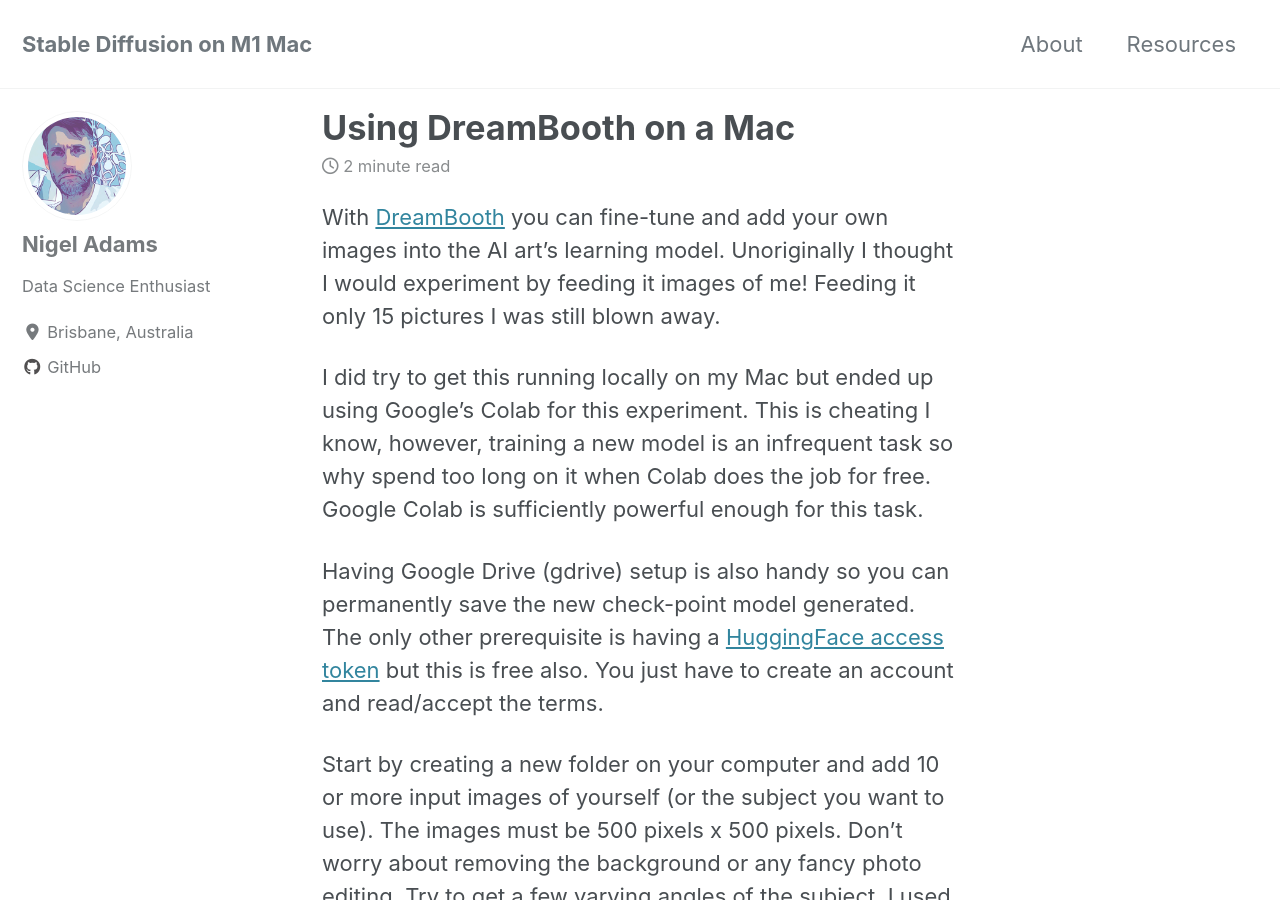
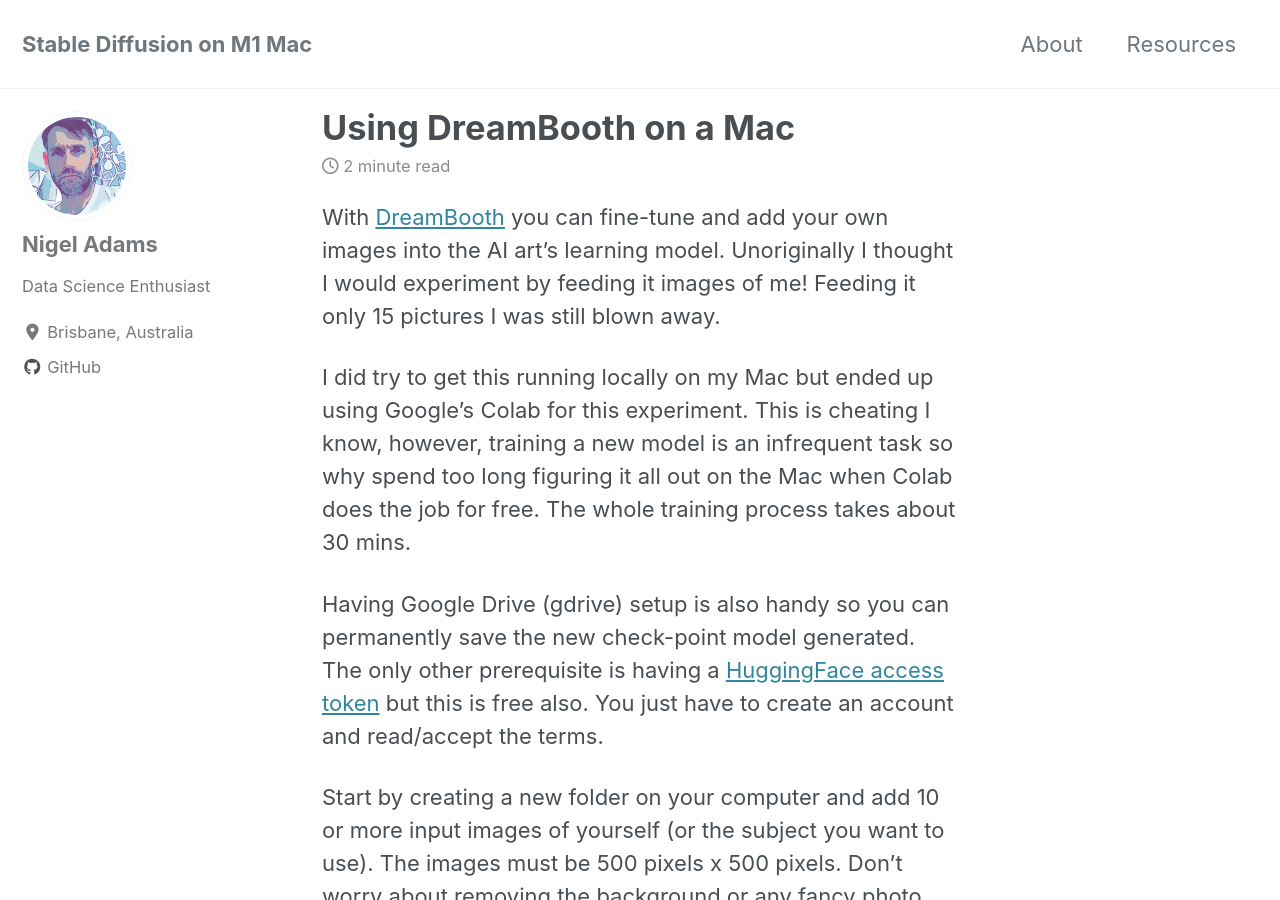
Before and after one commit to Spcman/stable-diffusion-m1, a Jekyll site: the page built from _posts/2022-11-25-using-dreambooth-on-mac.md, in a window 1280 px wide and 900 px high. Built offline with Jekyll 4.4.1, drawn with Linux system fonts in a browser that asks for light colours; cached includes are drawn as plain includes; nearby versions of some CDN libraries; comment, search, counter and statistics services are not loaded.

Commit message:
More updates

```diff
--- a/_posts/2022-11-25-using-dreambooth-on-mac.md
+++ b/_posts/2022-11-25-using-dreambooth-on-mac.md
@@ -6,7 +6,7 @@ date:   2022-11-25
 ---
 With [DreamBooth](https://dreambooth.github.io/) you can fine-tune and add your own images into the AI art’s learning model.  Unoriginally I thought I would experiment by feeding it images of me! Feeding it only 15 pictures I was still blown away.
 
-I did try to get this running locally on my Mac but ended up using Google’s Colab for this experiment.  This is cheating I know, however, training a new model is an infrequent task so why spend too long on it when Colab does the job for free.  Google Colab is sufficiently powerful enough for this task.
+I did try to get this running locally on my Mac but ended up using Google’s Colab for this experiment.  This is cheating I know, however, training a new model is an infrequent task so why spend too long figuring it all out on the Mac when Colab does the job for free.  The whole training process takes about 30 mins.
 
 Having Google Drive (gdrive) setup is also handy so you can permanently save the new check-point model generated. The only other prerequisite is having a [HuggingFace access token](https://huggingface.co/) but this is free also.  You just have to create an account and read/accept the terms.
 
```
